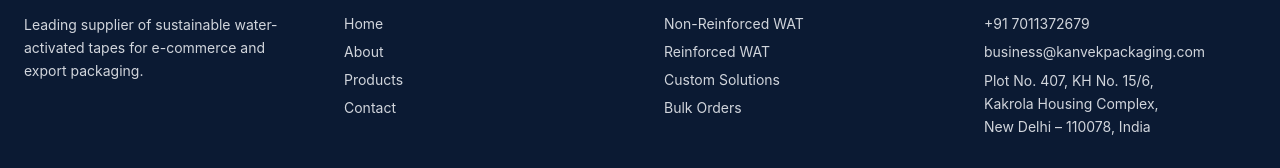
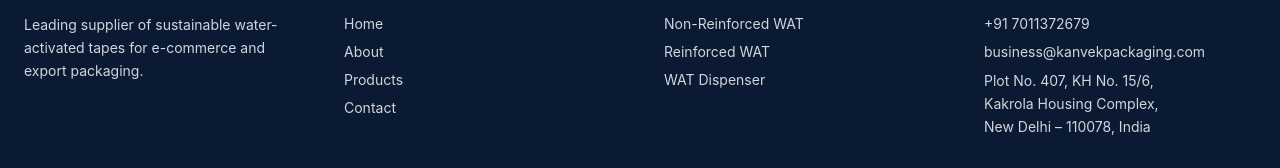
Before and after one commit to vivekchdh0691-wq/kanvekpackaging, a Next.js app: page / in a window 1280 px wide. Shown: the part 2553-2721 px from the top of the page. Built offline with nearby package versions, Linux system fonts and the light colour scheme.

Commit message:
Update Footer.tsx

```diff
--- a/app/components/Footer.tsx
+++ b/app/components/Footer.tsx
@@ -48,8 +48,11 @@ export default function Footer() {
               </a>
             </li>
 
-            <li>Custom Solutions</li>
-            <li>Bulk Orders</li>
+            <li>
+              <a href="/products/water-activated-dispenser" className="hover:text-white">
+                WAT Dispenser
+              </a>
+            </li>
           </ul>
         </div>
 
```
